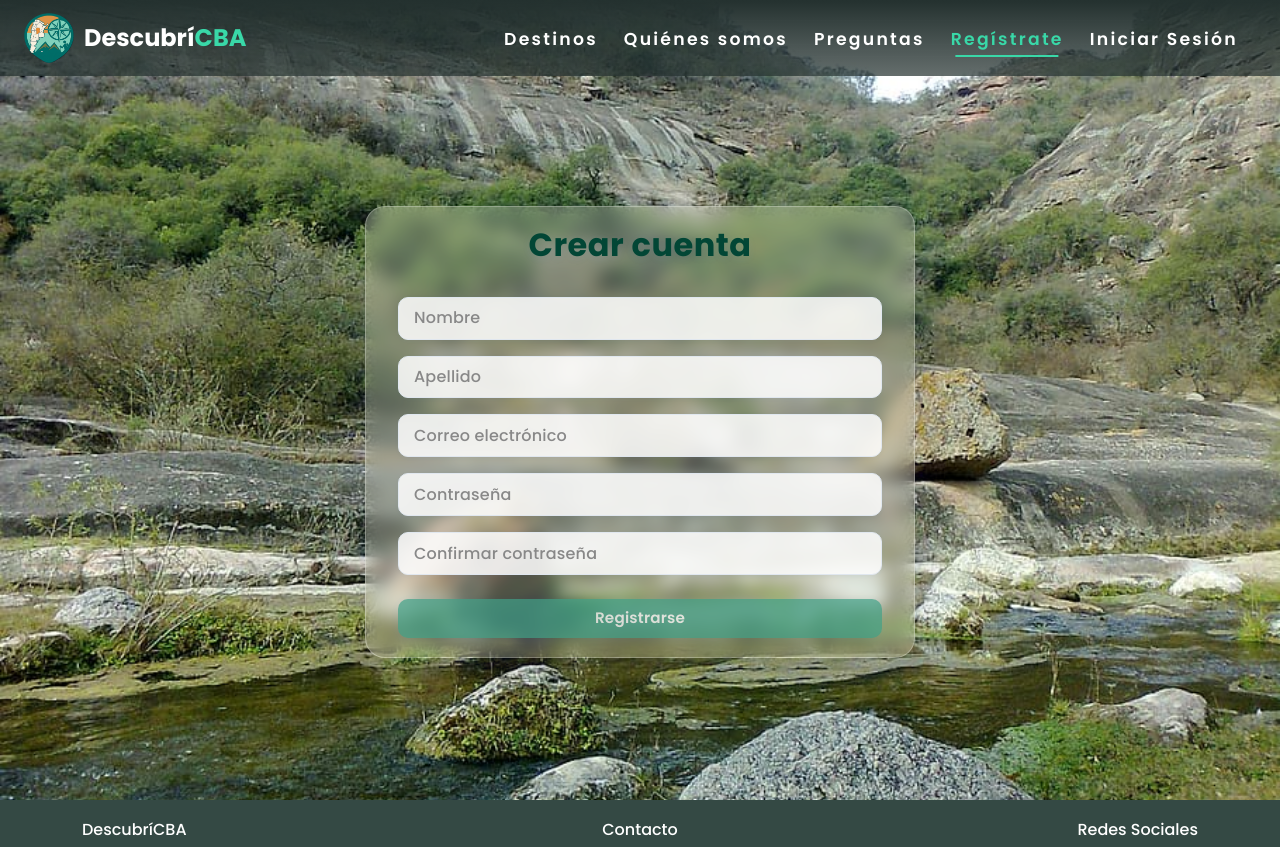
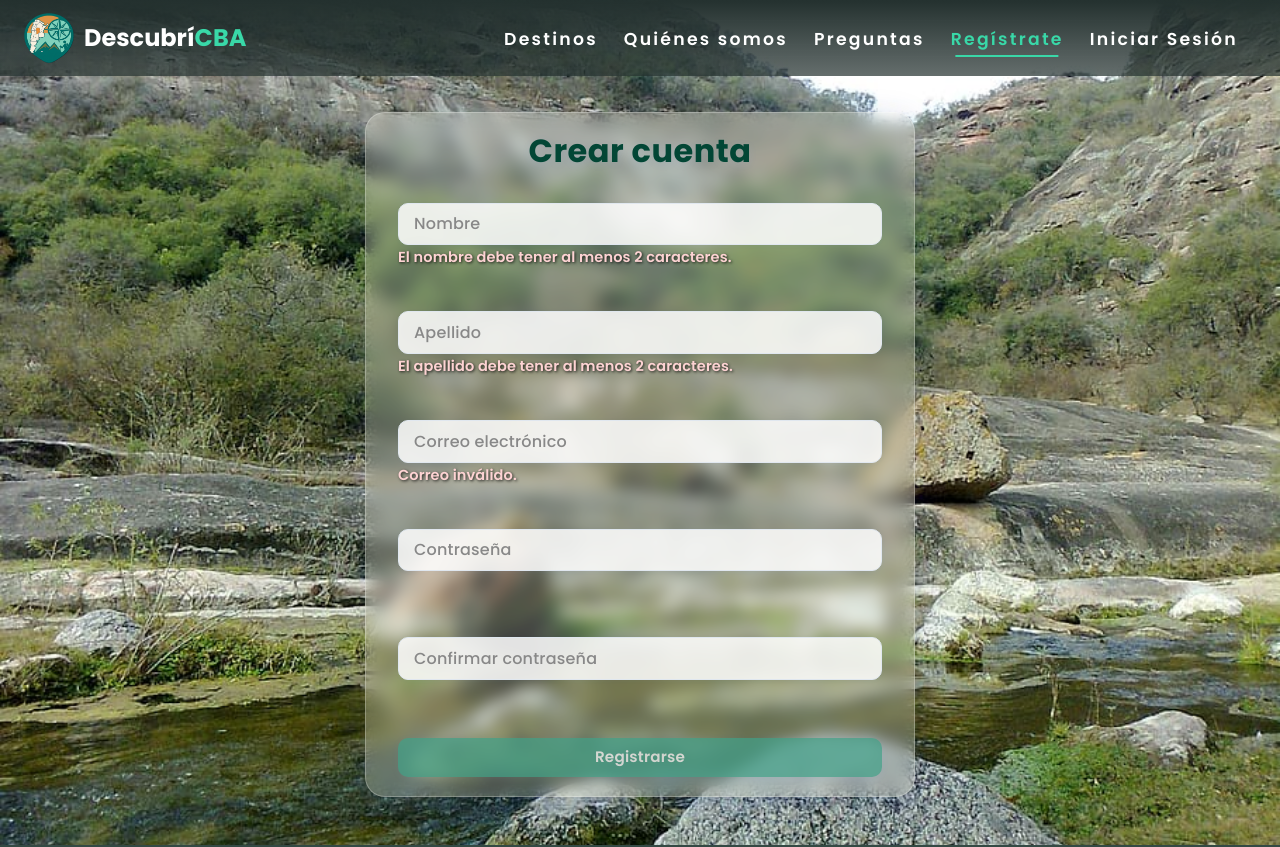
Before and after one commit to Paz-Santangelo/Frontend-DescubriCBA, a React (Vite) app: page /registro in a window 1280 px wide. Shown: the top 847 px of the page. Built offline with nearby package versions, Linux system fonts and the light colour scheme.

Commit message:
Se han agregado espacios en sentido vertical a los inputs de RegistroForm y LoginForm.

```diff
--- a/src/components/login/LoginForm.css
+++ b/src/components/login/LoginForm.css
@@ -1,7 +1,7 @@
 /* Floating label effect */
 .floating-group {
   position: relative;
-  margin-bottom: 2rem;
+  margin: 2rem 0;
 }
 
 .floating-group input {
--- a/src/components/registro/RegistroForm.css
+++ b/src/components/registro/RegistroForm.css
@@ -22,19 +22,13 @@
   text-shadow: 0 2px 8px rgba(59, 130, 246, 0.08);
 }
 
-.form-group {
-  margin-bottom: 1.9rem;
-}
-
 .form-group label {
   display: block;
   margin-top: -0.5rem;
   margin-bottom: 0.6rem;
   color: #222;
   font-size: 0.9rem;
-  /* antes 1rem */
   font-weight: 600;
-  /* un poquito menos cargado */
   letter-spacing: 0.2px;
 }
 
@@ -54,19 +48,23 @@
   font-size: .9rem;
 }
 
-
 .form-group input:focus {
   border: 1.5px solid #40a189;
   box-shadow: 0 2px 8px rgba(59, 130, 246, 0.10);
 }
 
+.error-container {
+  min-height: 2em;
+  margin-top: 0.12rem;
+}
+
 .error {
-  color: #e53935;
+  color: #fdd3d3;
   font-size: 0.91rem;
-  margin-top: 0.12rem;
   display: block;
-  font-weight: 500;
+  font-weight: 600;
   letter-spacing: 0.1px;
+  text-shadow: 1px 1px 3px rgba(0, 0, 0, 0.8);
 }
 
 .help-text {
--- a/src/components/registro/RegistroForm.jsx
+++ b/src/components/registro/RegistroForm.jsx
@@ -41,17 +41,46 @@ const RegistroForm = ({ onSuccess }) => {
   useEffect(() => {
     const validate = () => {
       const newErrors = {};
-      if (!form.nombre.trim() || form.nombre.trim().length < 2) newErrors.nombre = "El nombre debe tener al menos 2 caracteres.";
-      if (!form.apellido.trim() || form.apellido.trim().length < 2) newErrors.apellido = "El apellido debe tener al menos 2 caracteres.";
-      if (!form.email.trim() || !/^[^@\s]+@[^@\s]+\.[^@\s]+$/.test(form.email)) newErrors.email = "Correo inválido.";
-      if (!form.password || form.password.length < 8 || !/[A-Z]/.test(form.password) || !/[0-9]/.test(form.password)) newErrors.password = "La contraseña debe tener 8+ caracteres, una mayúscula y un número.";
-      if (!form.confirmPassword || form.password !== form.confirmPassword) newErrors.confirmPassword = "Las contraseñas no coinciden.";
+      if (!form.nombre.trim() || form.nombre.trim().length < 2)
+        newErrors.nombre = "El nombre debe tener al menos 2 caracteres.";
+      if (!form.apellido.trim() || form.apellido.trim().length < 2)
+        newErrors.apellido = "El apellido debe tener al menos 2 caracteres.";
+      if (!form.email.trim() || !/^[^@\s]+@[^@\s]+\.[^@\s]+$/.test(form.email))
+        newErrors.email = "Correo inválido.";
+
+      // Validación de la contraseña en tiempo real
+      if (form.password) {
+        const passwordErrors = [];
+        if (form.password.length < 8) {
+          passwordErrors.push("8+ caracteres");
+        }
+        if (!/[A-Z]/.test(form.password)) {
+          passwordErrors.push("una mayúscula");
+        }
+        if (!/[0-9]/.test(form.password)) {
+          passwordErrors.push("un número");
+        }
+
+        if (passwordErrors.length > 0) {
+          newErrors.password = `Debe contener: ${passwordErrors.join(", ")}.`;
+        }
+      }
+
+      if (form.confirmPassword && form.password !== form.confirmPassword) {
+        newErrors.confirmPassword = "Las contraseñas no coinciden.";
+      }
       return newErrors;
     };
 
     const validationErrors = validate();
-    const allFieldsFilled = Object.values(form).every(field => field.trim() !== '');
-    setIsFormValid(Object.keys(validationErrors).length === 0 && allFieldsFilled);
+    setErrors(validationErrors); // Actualizar los errores para mostrarlos en la UI
+
+    const allFieldsFilled = Object.values(form).every(
+      (field) => field.trim() !== ""
+    );
+    setIsFormValid(
+      Object.keys(validationErrors).length === 0 && allFieldsFilled
+    );
   }, [form]);
 
   // Manejar envío del formulario
@@ -67,10 +96,24 @@ const RegistroForm = ({ onSuccess }) => {
       else if (form.apellido.trim().length < 2) newErrors.apellido = "El apellido debe tener al menos 2 caracteres.";
       if (!form.email.trim()) newErrors.email = "El correo es obligatorio.";
       else if (!/^[^@\s]+@[^@\s]+\.[^@\s]+$/.test(form.email)) newErrors.email = "Correo inválido.";
-      if (!form.password) newErrors.password = "La contraseña es obligatoria.";
-      else if (form.password.length < 8) newErrors.password = "Mínimo 8 caracteres.";
-      else if (!/[A-Z]/.test(form.password)) newErrors.password = "Debe tener una mayúscula.";
-      else if (!/[0-9]/.test(form.password)) newErrors.password = "Debe tener un número.";
+      if (!form.password) {
+        newErrors.password = "La contraseña es obligatoria.";
+      } else {
+        const passwordErrors = [];
+        if (form.password.length < 8) {
+          passwordErrors.push("8+ caracteres");
+        }
+        if (!/[A-Z]/.test(form.password)) {
+          passwordErrors.push("una mayúscula");
+        }
+        if (!/[0-9]/.test(form.password)) {
+          passwordErrors.push("un número");
+        }
+
+        if (passwordErrors.length > 0) {
+          newErrors.password = `Debe contener: ${passwordErrors.join(", ")}.`;
+        }
+      }
       if (!form.confirmPassword) newErrors.confirmPassword = "Confirme la contraseña.";
       else if (form.password !== form.confirmPassword) newErrors.confirmPassword = "Las contraseñas no coinciden.";
       return newErrors;
@@ -159,7 +202,9 @@ const RegistroForm = ({ onSuccess }) => {
         <label className={form.nombre ? "floating active" : "floating"}>
           Nombre
         </label>
+        <div className="error-container">
           {errors.nombre && <span className="error">{errors.nombre}</span>}
+        </div>
       </div>
 
       {/* Campo Apellido */}
@@ -173,7 +218,9 @@ const RegistroForm = ({ onSuccess }) => {
         <label className={form.apellido ? "floating active" : "floating"}>
           Apellido
         </label>
+        <div className="error-container">
           {errors.apellido && <span className="error">{errors.apellido}</span>}
+        </div>
       </div>
 
       {/* Campo Email */}
@@ -188,7 +235,9 @@ const RegistroForm = ({ onSuccess }) => {
         <label className={form.email ? "floating active" : "floating"}>
           Correo electrónico
         </label>
+        <div className="error-container">
           {errors.email && <span className="error">{errors.email}</span>}
+        </div>
       </div>
 
       {/* Campo Contraseña */}
@@ -203,7 +252,9 @@ const RegistroForm = ({ onSuccess }) => {
         <label className={form.password ? "floating active" : "floating"}>
           Contraseña
         </label>
+        <div className="error-container">
           {errors.password && <span className="error">{errors.password}</span>}
+        </div>
       </div>
 
       {/* Campo Confirmar Contraseña */}
@@ -220,9 +271,11 @@ const RegistroForm = ({ onSuccess }) => {
         >
           Confirmar contraseña
         </label>
+        <div className="error-container">
           {errors.confirmPassword && (
             <span className="error">{errors.confirmPassword}</span>
           )}
+        </div>
       </div>
 
       {/* Botón de envío */}
```
Lines whose indentation alone changed are shown as unchanged.
